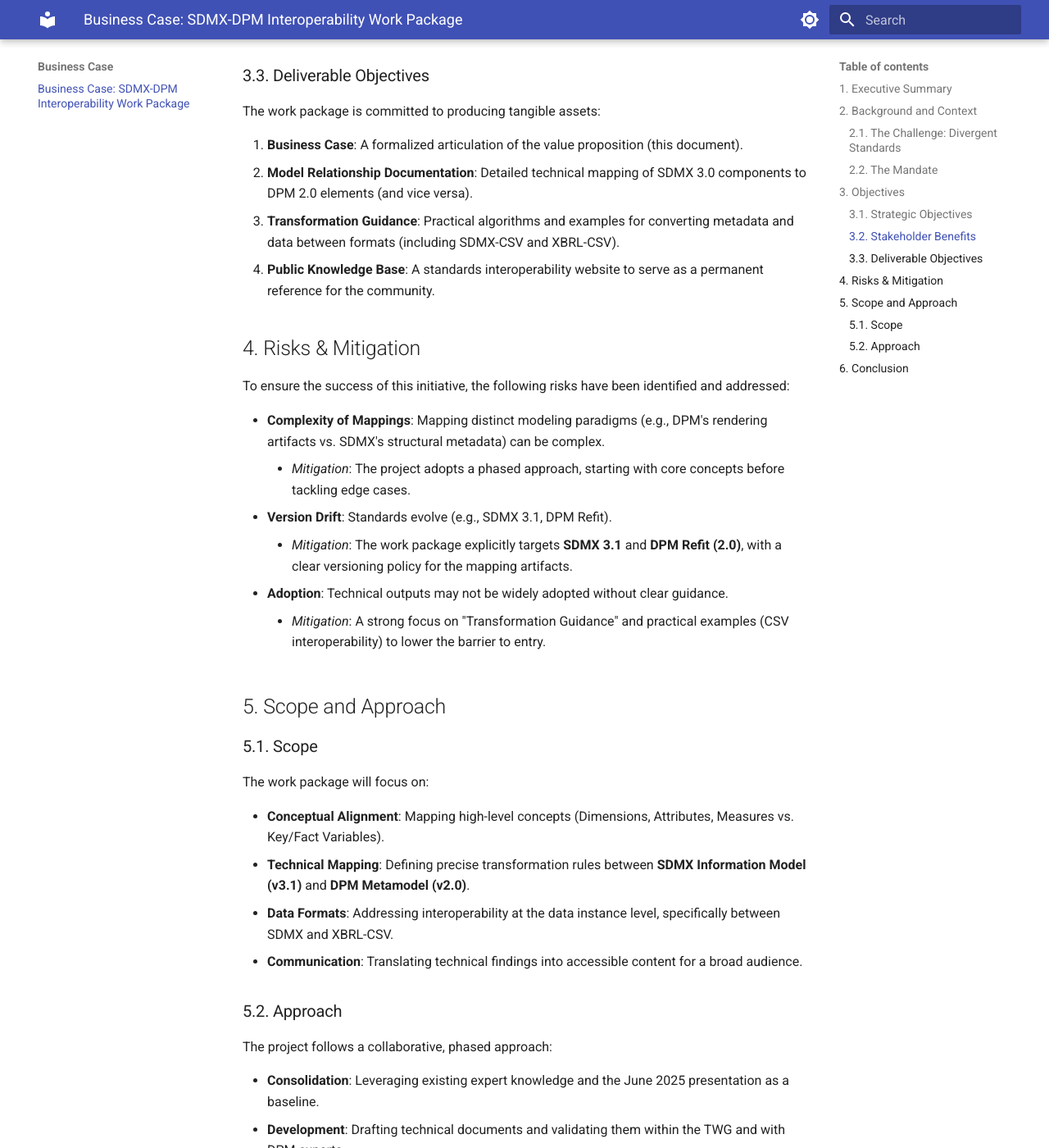
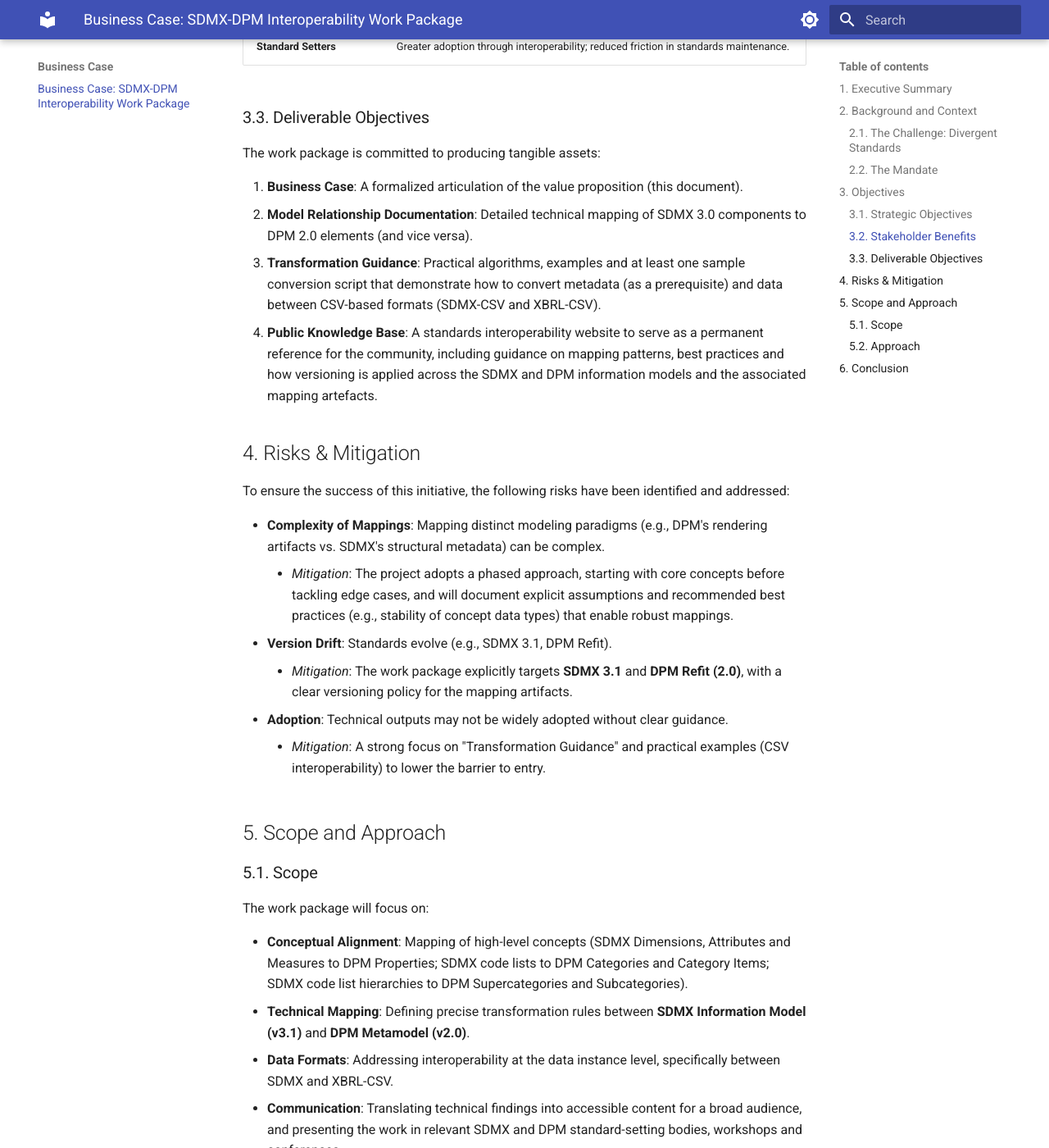
Before and after one commit to sdmx-twg/wp-sdmx-dpm, an MkDocs documentation site: the page built from docs/business-case/business-case-draft.md, in a window 1280 px wide and 1400 px high, scrolled down 2535 px. Shown: the whole window at 82% size. Built offline with MkDocs 1.6.1 and Material for MkDocs 9.7.7, drawn with Linux system fonts in a browser that asks for light colours; some of the changed text lies outside the part shown.

Commit message:
Implemented changes following comments from Katrin Heinze

```diff
--- a/docs/business-case/business-case-draft.md
+++ b/docs/business-case/business-case-draft.md
@@ -17,7 +17,7 @@ Currently, the statistical and supervisory domains operate in parallel but separ
 While both frameworks share common concepts—such as dimensional structures, classifications, and reporting requirements—they have evolved independently. This divergence has led to:
 
 - **Siloed Data**: Difficulty in integrating statistical and supervisory data, in the organisations that collect both type of data (e.g., EU Central Banks).
-- **Duplication of Effort**: Reporting agents (e.g., banks) and institutions often maintain separate pipelines and metadata repositories for each standard.
+- **Duplication of Effort**: Reporting agents (e.g., banks) and institutions often maintain separate pipelines and metadata repositories for each standard, with no shared solution to map metadata concepts across repositories and significant effort required to keep multiple metadata repositories aligned and managed.
 - **Interoperability Barriers**: Technical challenges in mapping metadata and data structures between systems.
 
 
@@ -47,7 +47,7 @@ The framework delivers targeted value across the ecosystem:
 
 | Stakeholder | Key Benefits |
 | :--- | :--- |
-| **Regulators & Supervisors** | Improved data consistency between statistical and prudential domains; enhanced data lineage; reduced data silos; cost reduction. |
+| **Regulators & Supervisors** | Guidance and tooling that promote better data consistency between statistical and prudential domains; enhanced transparency on data lineage; reduced data silos; potential cost reduction. |
 | **Reporting Agents (Banks/Insurers)** | Reduced compliance burden through unified data mapping; lower cost of change for new requirements. |
 | **Software Vendors** | Standardized implementation targets; opportunity to build "write once, report everywhere" solutions. |
 | **Standard Setters** | Greater adoption through interoperability; reduced friction in standards maintenance. |
@@ -57,15 +57,15 @@ The work package is committed to producing tangible assets:
 
 1.  **Business Case**: A formalized articulation of the value proposition (this document).
 2.  **Model Relationship Documentation**: Detailed technical mapping of SDMX 3.0 components to DPM 2.0 elements (and vice versa).
-3.  **Transformation Guidance**: Practical algorithms and examples for converting metadata and data between formats (including SDMX-CSV and XBRL-CSV).
-4.  **Public Knowledge Base**: A standards interoperability website to serve as a permanent reference for the community.
+3.  **Transformation Guidance**: Practical algorithms, examples and at least one sample conversion script that demonstrate how to convert metadata (as a prerequisite) and data between CSV-based formats (SDMX-CSV and XBRL-CSV).
+4.  **Public Knowledge Base**: A standards interoperability website to serve as a permanent reference for the community, including guidance on mapping patterns, best practices and how versioning is applied across the SDMX and DPM information models and the associated mapping artefacts.
 
 ## 4. Risks & Mitigation
 
 To ensure the success of this initiative, the following risks have been identified and addressed:
 
 *   **Complexity of Mappings**: Mapping distinct modeling paradigms (e.g., DPM's rendering artifacts vs. SDMX's structural metadata) can be complex.
-    *   *Mitigation*: The project adopts a phased approach, starting with core concepts before tackling edge cases.
+    *   *Mitigation*: The project adopts a phased approach, starting with core concepts before tackling edge cases, and will document explicit assumptions and recommended best practices (e.g., stability of concept data types) that enable robust mappings.
 *   **Version Drift**: Standards evolve (e.g., SDMX 3.1, DPM Refit).
     *   *Mitigation*: The work package explicitly targets **SDMX 3.1** and **DPM Refit (2.0)**, with a clear versioning policy for the mapping artifacts.
 *   **Adoption**: Technical outputs may not be widely adopted without clear guidance.
@@ -76,10 +76,10 @@ To ensure the success of this initiative, the following risks have been identifi
 ### 5.1. Scope
 The work package will focus on:
 
-- **Conceptual Alignment**: Mapping high-level concepts (Dimensions, Attributes, Measures vs. Key/Fact Variables).
+- **Conceptual Alignment**: Mapping of high-level concepts (SDMX Dimensions, Attributes and Measures to DPM Properties; SDMX code lists to DPM Categories and Category Items; SDMX code list hierarchies to DPM Supercategories and Subcategories).
 - **Technical Mapping**: Defining precise transformation rules between **SDMX Information Model (v3.1)** and **DPM Metamodel (v2.0)**.
 - **Data Formats**: Addressing interoperability at the data instance level, specifically between SDMX and XBRL-CSV.
-- **Communication**: Translating technical findings into accessible content for a broad audience.
+- **Communication**: Translating technical findings into accessible content for a broad audience, and presenting the work in relevant SDMX and DPM standard-setting bodies, workshops and conferences.
 
 ### 5.2. Approach
 The project follows a collaborative, phased approach:
```
